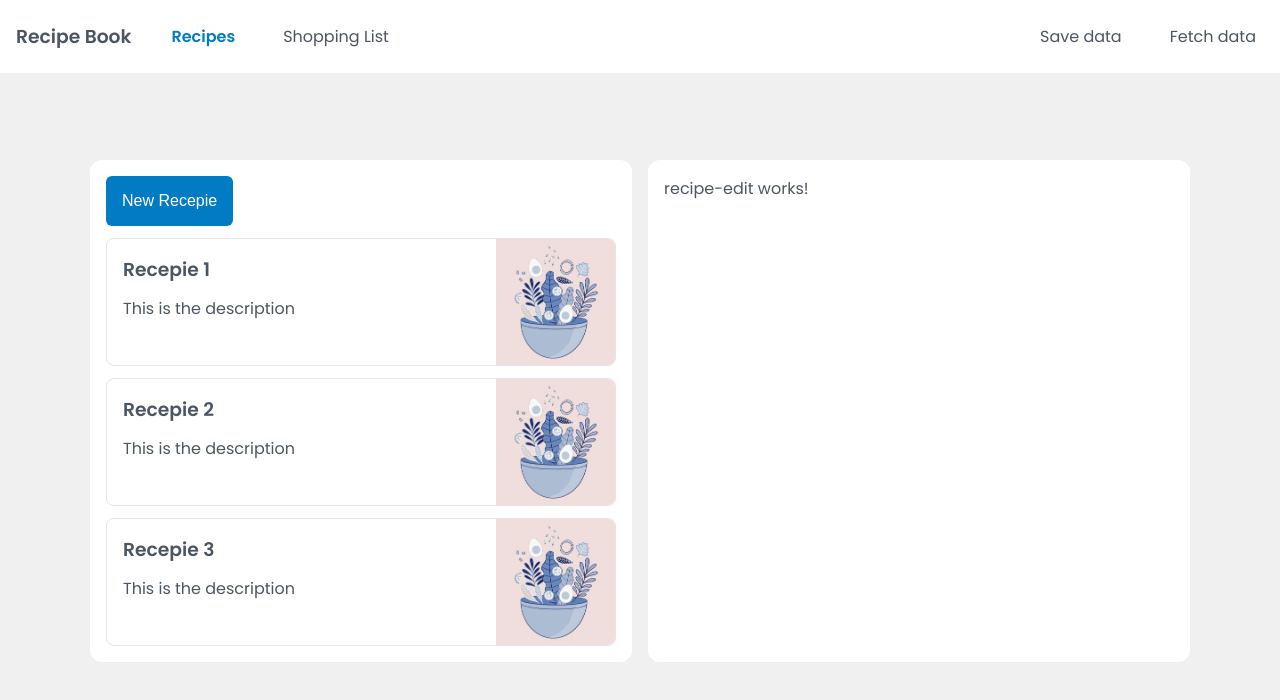
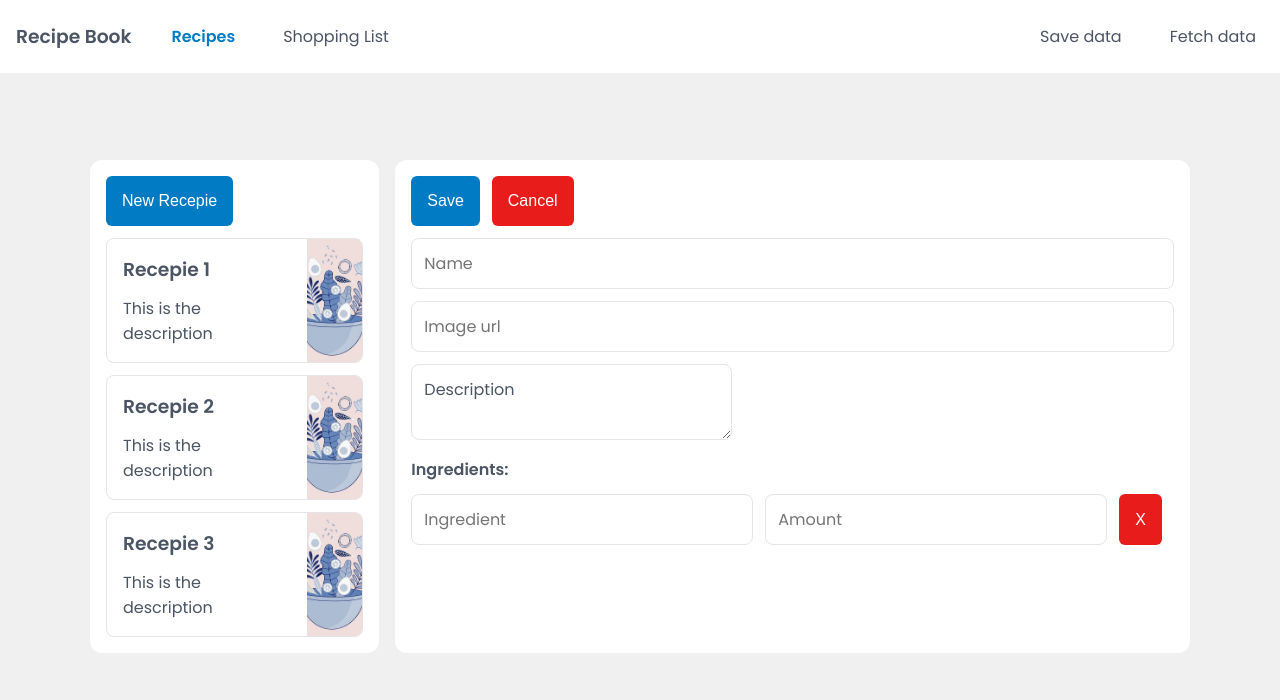
Before and after one commit to srgibosque/recepies-app, an Angular app: page /recipes/new in a window 1280 px wide. Shown: the top 700 px of the page. Built offline with nearby package versions, Linux system fonts and the light colour scheme.

Commit message:
Form creation for editing recipes

```diff
--- a/src/app/components/recepies/recepie-detail/recepie-detail.component.css
+++ b/src/app/components/recepies/recepie-detail/recepie-detail.component.css
@@ -22,6 +22,5 @@
 
 .button-group{
   display: flex;
-  gap: 12px;
   margin-bottom: 12px;
 }
--- a/src/app/components/recepies/recipe-edit/recipe-edit.component.css
+++ b/src/app/components/recepies/recipe-edit/recipe-edit.component.css
@@ -0,0 +1,21 @@
+input{
+  margin: 0;
+}
+
+.form-controls{
+  margin-top: 12px;
+}
+
+.form-controls > input {
+  display: block;
+  width: 100%;
+  margin-bottom: 12px;
+}
+
+.ingredient-row{
+  display: flex;
+}
+
+input[type="number"]{
+   margin: 0 12px;
+}
--- a/src/app/components/recepies/recipe-edit/recipe-edit.component.html
+++ b/src/app/components/recepies/recipe-edit/recipe-edit.component.html
@@ -1 +1,19 @@
-<p>recipe-edit works!</p>
+<form>
+  <div>
+    <button type="submit">Save</button>
+    <button type="button" class="btn-danger">Cancel</button>
+  </div>
+
+  <div class="form-controls">
+    <input type="text" placeholder="Name">
+    <input type="text" placeholder="Image url">
+    <img src="" alt="">
+    <Textarea>Description</Textarea>
+    <h4>Ingredients:</h4>
+    <div class="ingredient-row">
+      <input type="text" placeholder="Ingredient">
+      <input type="number" placeholder="Amount">
+      <button type="button" class="btn-danger">X</button>
+    </div>
+  </div>
+</form>
--- a/src/styles.css
+++ b/src/styles.css
@@ -27,6 +27,10 @@ h3{
   margin: 0 0 12px 0;
 }
 
+h4{
+  margin: 0 0 12px 0;
+}
+
 a {
   text-decoration: none;
   color: var(--text-color);
@@ -39,6 +43,7 @@ button{
   border: none;
   padding: 16px;
   font-size: 16px;
+  margin: 0 12px 0 0;
 }
 
 button:hover{
@@ -69,6 +74,17 @@ input {
   border-radius: 8px;
 }
 
+textarea {
+  font-family: 'Poppins', sans-serif;
+  font-size: 16px;
+  color: var(--text-color);
+  margin-bottom: 10px;
+  padding: 12px;
+  box-sizing: border-box;
+  border: 1px solid var(--text-color-light);
+  border-radius: 8px;
+}
+
 .two-column{
   display: grid;
   grid-template-columns: 1fr 1fr;
```
